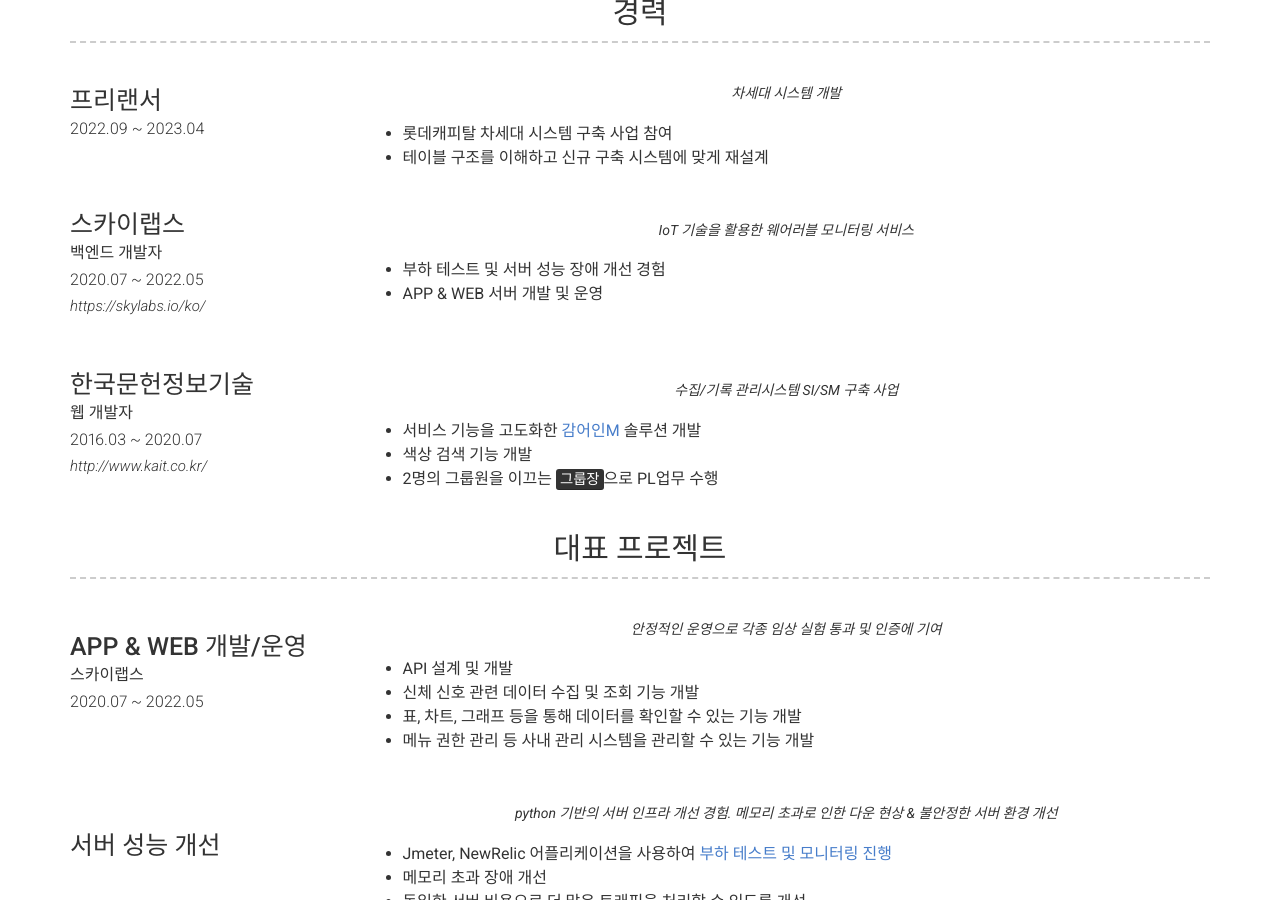
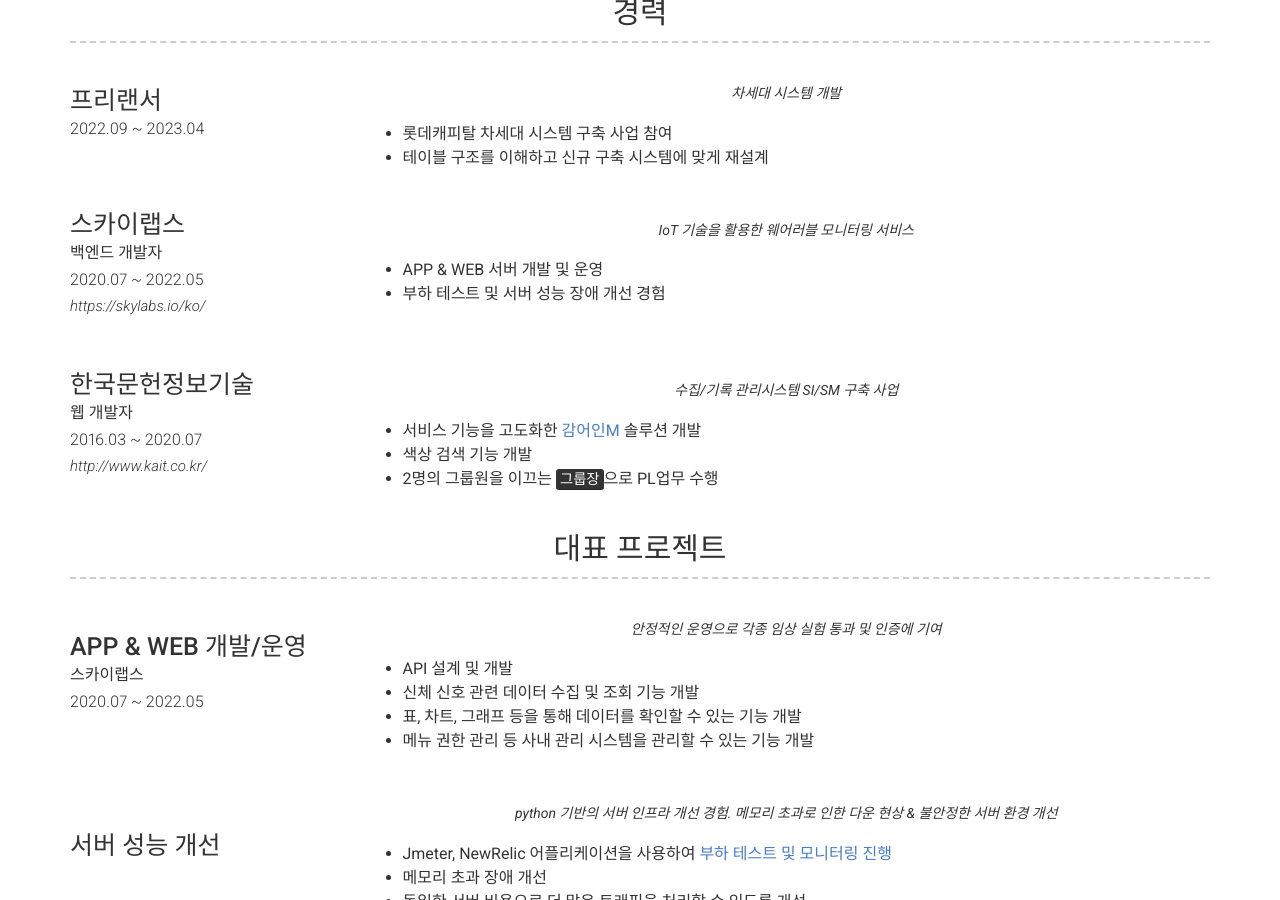
Before and after one commit to tyakamyz/tyakamyz.github.io, a Jekyll site: the page built from index.md, in a window 1280 px wide and 900 px high, scrolled down 557 px. Built offline with Jekyll 4.4.1, drawn with Linux system fonts in a browser that asks for light colours; nearby versions of some CDN libraries; part of the change alters nothing that is shown.

Commit message:
feat: 경력 내용 순서 변경

```diff
--- a/_config.yml
+++ b/_config.yml
@@ -83,8 +83,8 @@ content:
         quote: >
           IoT 기술을 활용한 웨어러블 모니터링 서비스
         description: | # this will include new lines to allow paragraphs
+          - APP & WEB 서버 개발 및 운영
           - 부하 테스트 및 서버 성능 장애 개선 경험
-          - APP & WEB 서버 개발 및 운영
       - layout: left
         title: 한국문헌정보기술
         sub_title: 웹 개발자
```
